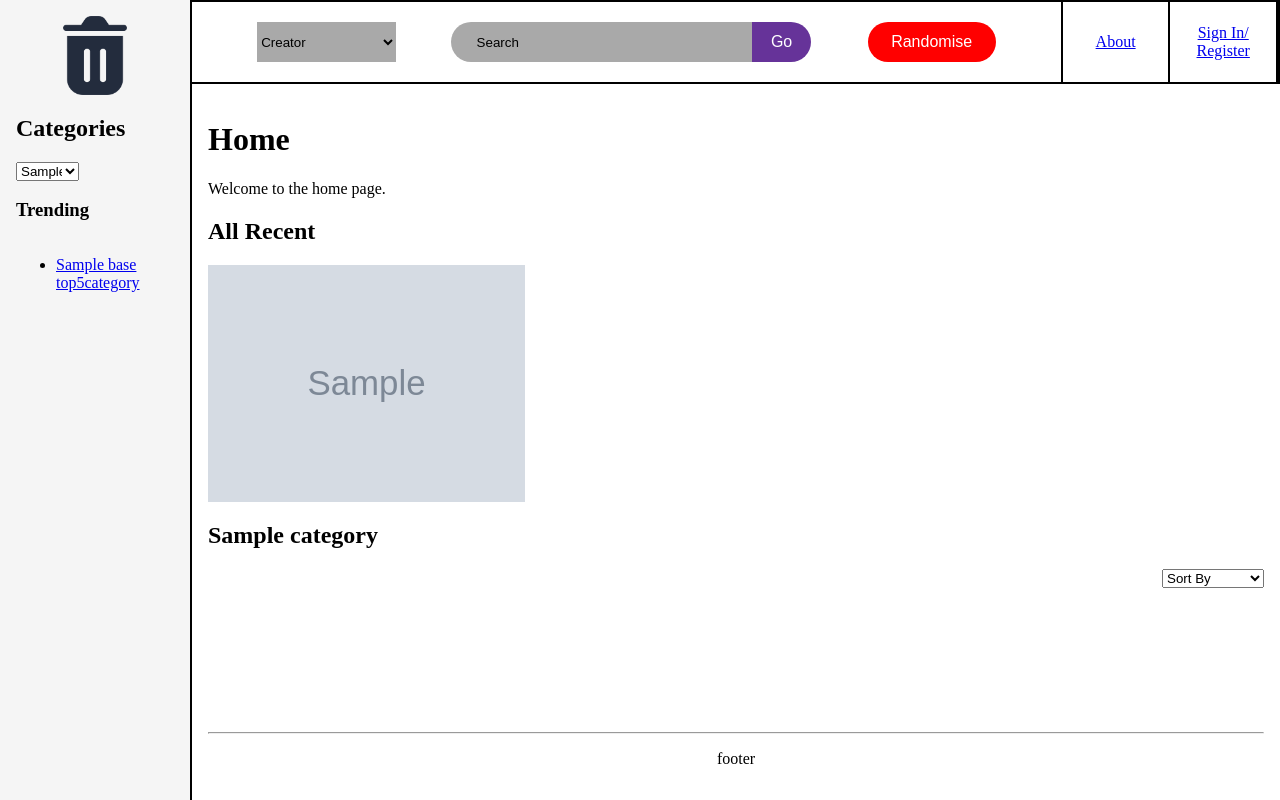
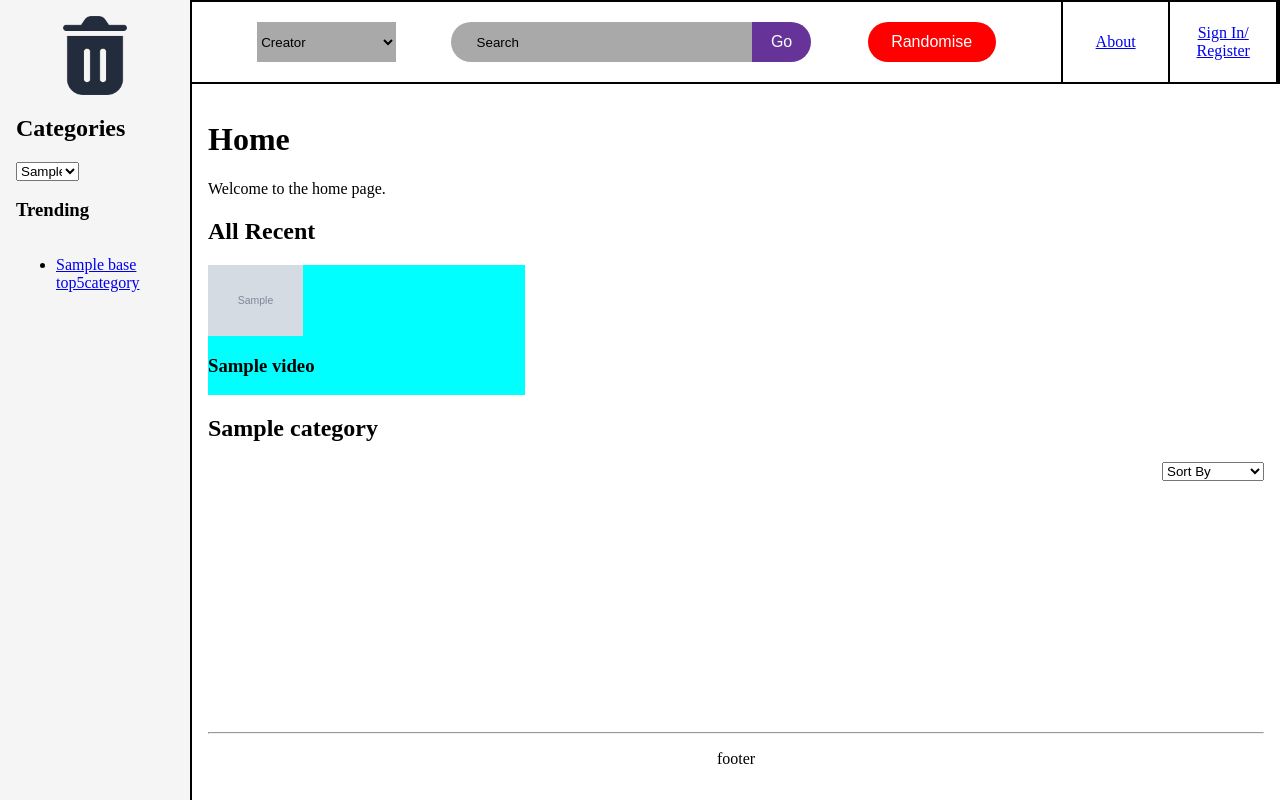
Before and after one commit to PearOtters/Team2A_videoApp, a Django app: template templates/YouHate/index.html in a window 1280 px wide. Run offline with Django 3.2, Linux system fonts and the light colour scheme; the template is opened without the code that fills it: most values are stand-ins (such as "Sample title", 1, 10 or a date in 2020); grey boxes marked "Sample" are stand-in pictures; parts of the project's set-up code (start-up, migrations or seed data) failed here and were passed over.

Commit message:
merging prep

```diff
--- a/YouHate/views.py
+++ b/YouHate/views.py
@@ -69,6 +69,10 @@ def user_logout(request):
     return redirect(reverse('index'))
 
 @login_required
+def user_profile(request):
+    return HttpResponse("Under construction")
+
+@login_required
 def upload(request, category_slug):
     return HttpResponse("Under construction...")
 
--- a/static/css/style.css
+++ b/static/css/style.css
@@ -56,3 +56,13 @@ footer {
   padding: 10px;
   text-align: center;
 }
+
+.individualVideoAndThumbnail {
+  display: flex;
+  flex-direction: column;
+  background-color: aqua;
+  width: 30%;
+  max-width: 100%;
+  height: auto;
+  flex-shrink: 0;
+}
--- a/templates/YouHate/index.html
+++ b/templates/YouHate/index.html
@@ -10,7 +10,10 @@
     <h2>All Recent</h2>
     <div class="videoBlock">
         {% for v in recentVideos %}
-            <img class="videoThumbnail" src="{{ v.thumbnail.url }}" alt=""></img>
+            <div class="individualVideoAndThumbnail">
+                <img class="videoThumbnail" src="{{ v.thumbnail.url }}" alt=""></img>
+                <h3>{{ v.title }}</h3>
+            </div>
         {% endfor %}
     </div>
 
@@ -30,6 +33,7 @@
             {% for v in videos %}
             {% if v.category.name == category %}
                 <img class="videoThumbnail" src="{{ v.thumbnail.url }}" alt=""></img>
+                <h3>{{ v.title }}</h3>
             {% endif %}
             {% endfor %}
         </div>
--- a/videoapp_project/urls.py
+++ b/videoapp_project/urls.py
@@ -27,6 +27,7 @@ urlpatterns = [
     path('logout/', views.user_logout, name='logout'),
     path('register/', views.register, name='register'),
     path('add_category/', views.add_category, name='add_category'),
+    path('profile/', views.user_profile, name="profile"),
     path('<slug:category_slug>/', views.category_detail, name='category_detail'),
     path('<slug:category_slug>/upload/', views.upload, name='upload'),
     path('<slug:category_slug>/<slug:video_slug>/', views.video_detail, name='video_detail'),
```
Also changed, not shown: templates/YouHate/profile.html (added, +10 -0 lines).
